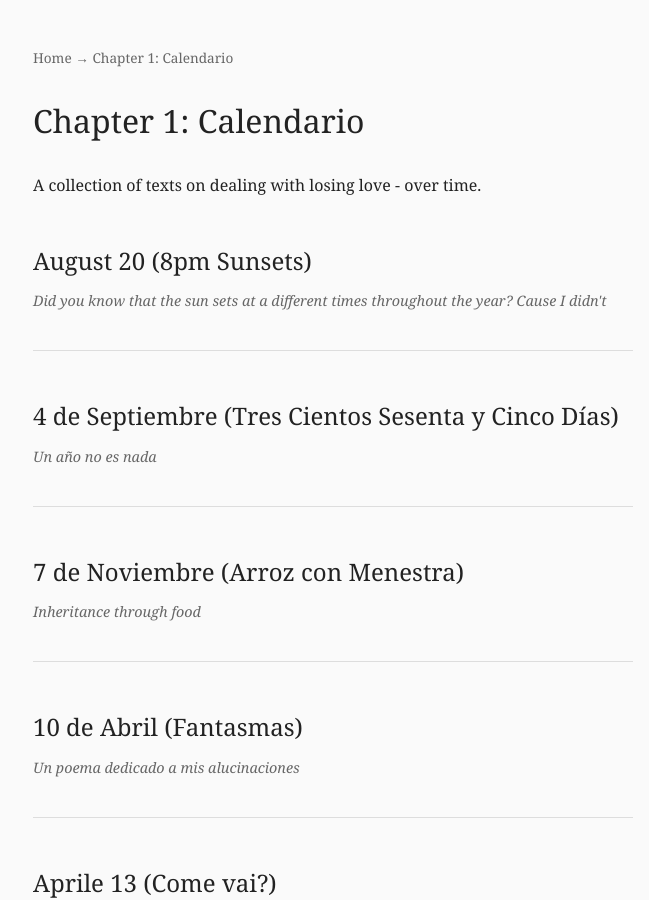
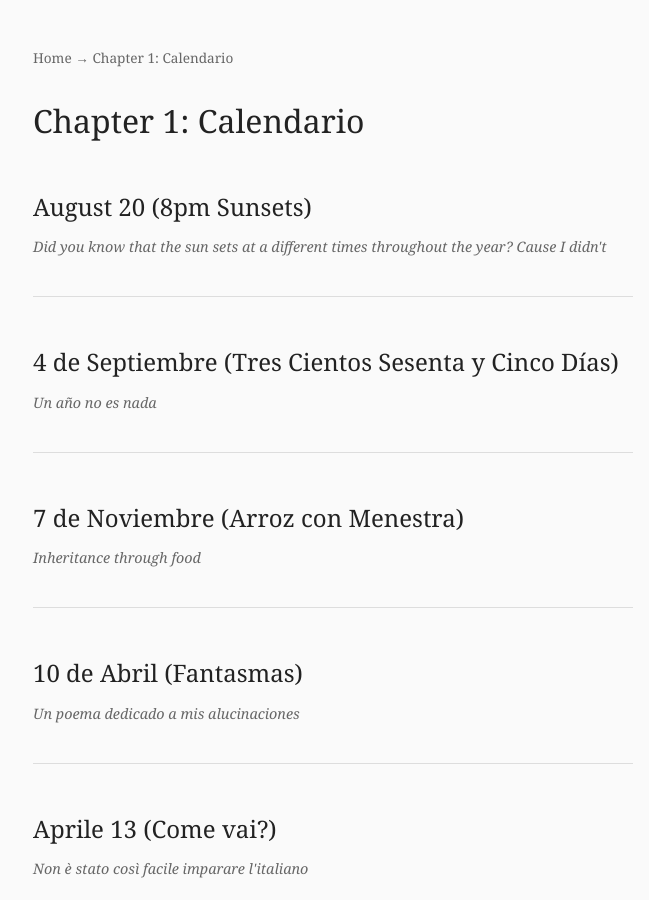
Before and after one commit to thedancingneutrino/thedancingneutrino.github.io, a Jekyll site: the page built from chapters/calendario.md, in a window 1280 px wide and 900 px high. Shown: the whole window, without its empty margins (307-956 px from the left). Built offline with Jekyll 4.4.1, drawn with Linux system fonts in a browser that asks for light colours.

Commit message:
Update calendario.md

```diff
--- a/chapters/calendario.md
+++ b/chapters/calendario.md
@@ -3,6 +3,5 @@ layout: collection
 title: "Chapter 1: Calendario"
 collection_key: ch1
 slug: calendario
+description: A journey of poems to look at love as a story
 ---
-
-A collection of texts on dealing with losing love - over time.
```
